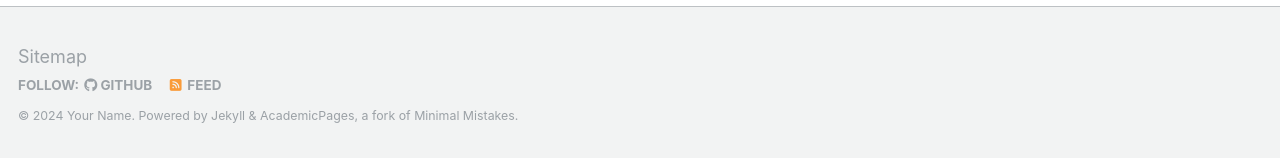
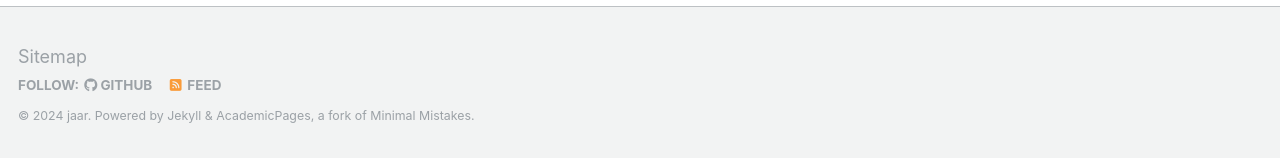
Before and after one commit to jaarhu/jaarhu.github.io, a Jekyll site: the page built from _pages/about.md, in a window 1280 px wide and 900 px high, scrolled down 2660 px. Shown: the part 739-897 px from the top of the window. Built offline with Jekyll 4.4.1, drawn with Linux system fonts in a browser that asks for light colours; some web fonts are replaced.

Commit message:
update_config.yml
Correction of the url repository

```diff
--- a/_config.yml
+++ b/_config.yml
@@ -10,9 +10,9 @@ remote_theme: pages-themes/modernist@v0.2.0
 locale                   : "en-US"
 title                    : "José Ángel Acosta / Website"
 title_separator          : "-"
-name                     : &name "Your Name"
+name                     : &name "jaar"
 description              : &description "personal description"
-url                      : https://jaarhu/jaar.github.io # the base hostname & protocol for your site e.g. "https://mmistakes.github.io"
+url                      : https://jaarhu/jaarhu.github.io # the base hostname & protocol for your site e.g. "https://mmistakes.github.io"
 baseurl                  : "" # the subpath of your site, e.g. "/blog"
 repository               : "jaarhu/jaarhu.github.io"
 
```
